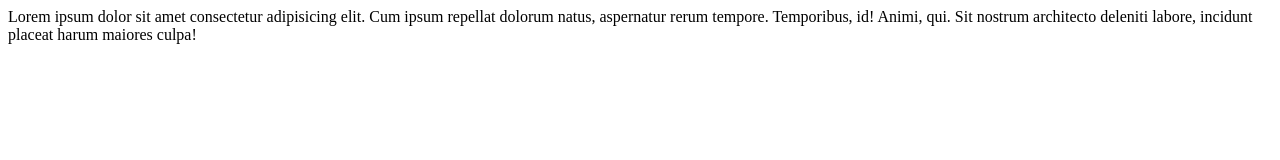
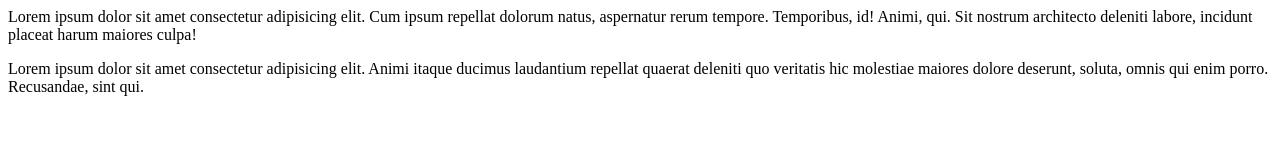
Before and after one commit to saketraj10/learn-git, a plain HTML site: page index.html in a window 1280 px wide. Drawn offline with Linux system fonts and the light colour scheme.

Commit message:
add paragraph to code

```diff
--- a/index.html
+++ b/index.html
@@ -7,5 +7,6 @@
 </head>
 <body>
   Lorem ipsum dolor sit amet consectetur adipisicing elit. Cum ipsum repellat dolorum natus, aspernatur rerum tempore. Temporibus, id! Animi, qui. Sit nostrum architecto deleniti labore, incidunt placeat harum maiores culpa!
+  <P>Lorem ipsum dolor sit amet consectetur adipisicing elit. Animi itaque ducimus laudantium repellat quaerat deleniti quo veritatis hic molestiae maiores dolore deserunt, soluta, omnis qui enim porro. Recusandae, sint qui.</P>
 </body>
 </html>
```
